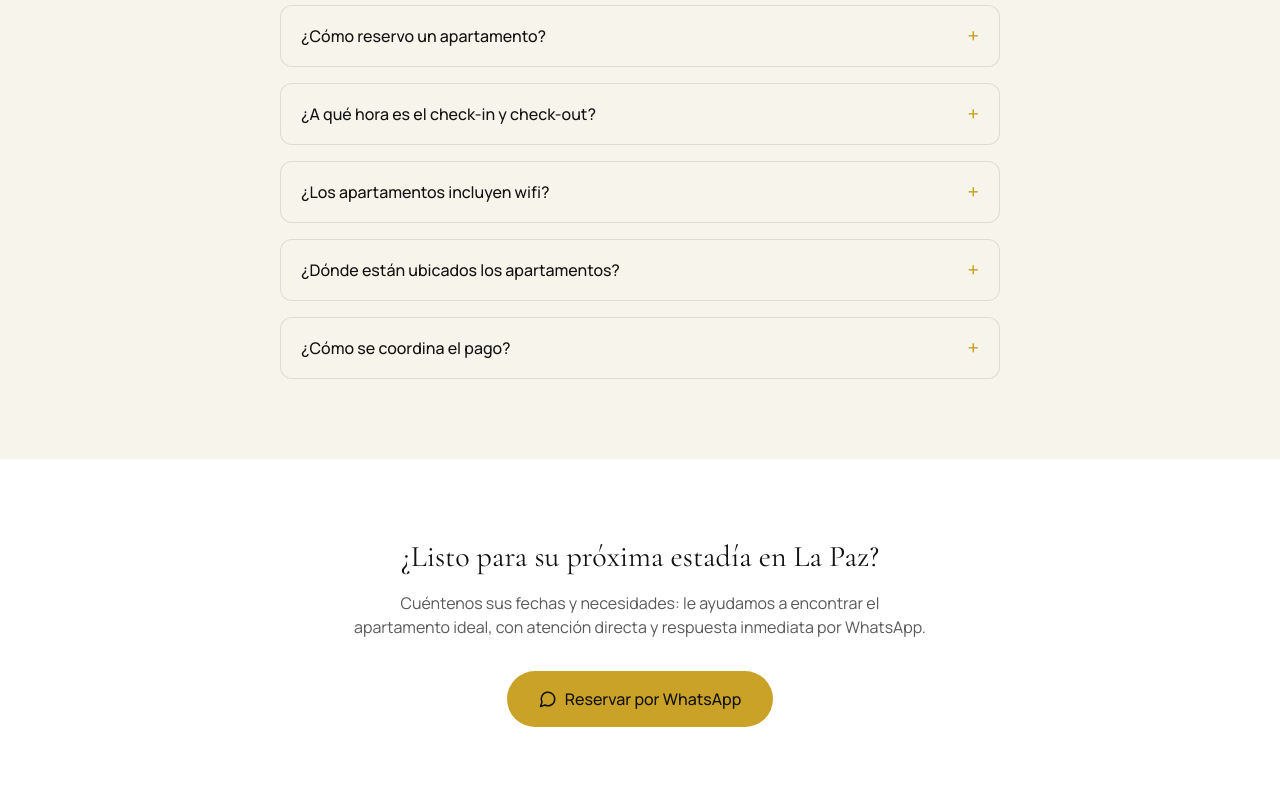
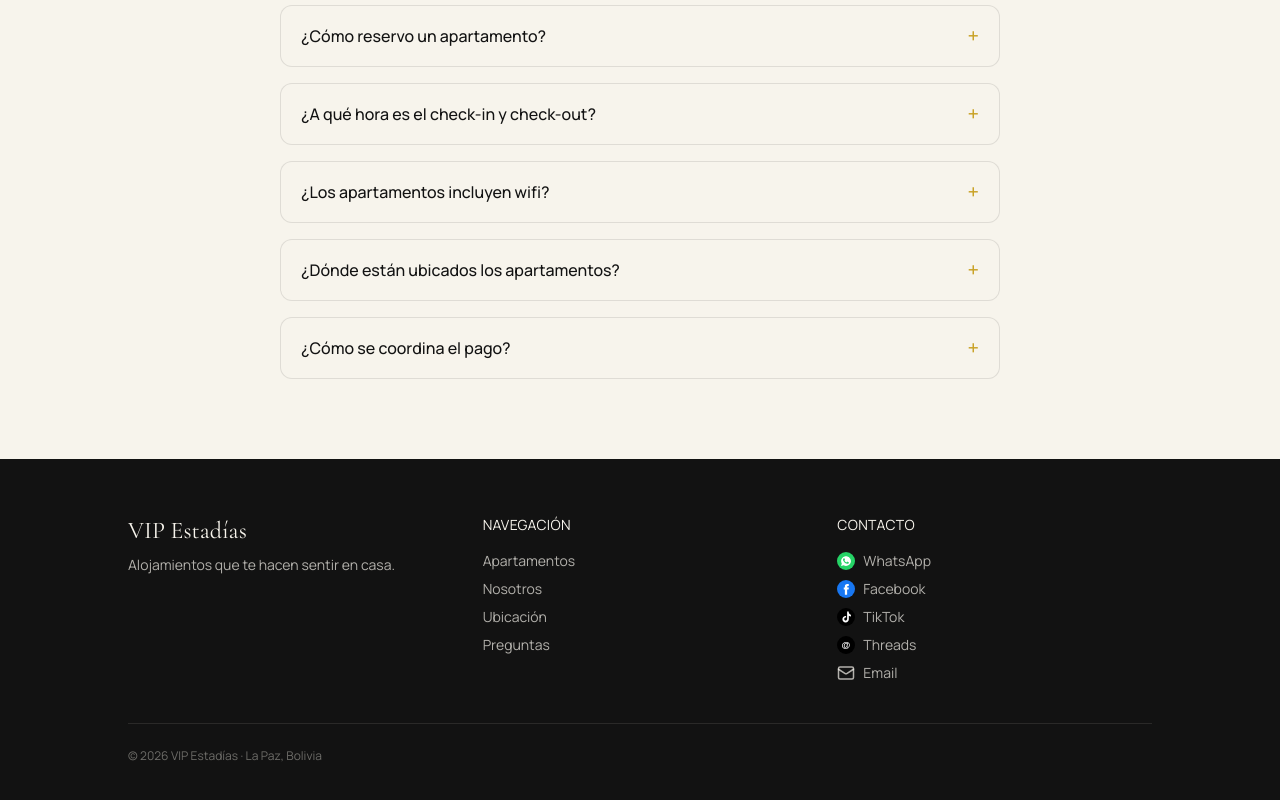
Before and after one commit to BladimirBLopez/andes-stay, a Next.js app: page / in a window 1280 px wide. Shown: the part 4536-5336 px from the top of the page. Built offline with nearby package versions, Linux system fonts and the light colour scheme.

Commit message:
Quitar CTA de contacto duplicado antes del Footer (queda solo la franja de foto)

```diff
--- a/app/page.tsx
+++ b/app/page.tsx
@@ -461,32 +461,6 @@ export default function Home() {
         </div>
       </motion.section>
 
-      {/* CONTACTO */}
-      <motion.section
-        initial="hidden"
-        whileInView="visible"
-        viewport={{ once: true }}
-        transition={{ duration: 0.6 }}
-        variants={fadeUp}
-        className="max-w-5xl mx-auto px-6 py-20 text-center"
-      >
-        <h2 className="font-display text-2xl md:text-3xl mb-4">
-          {t("contacto_titulo")}
-        </h2>
-        <p className="text-noche/70 max-w-xl mx-auto mb-8">
-          {t("contacto_sub")}
-        </p>
-        <a
-          href={`https://wa.me/${WHATSAPP_NUMBER}?text=${encodeURIComponent(whatsappMsg)}`}
-          target="_blank"
-          rel="noopener noreferrer"
-          className="inline-flex items-center gap-2 bg-terracota hover:bg-terracota-light transition-colors text-noche px-8 py-4 rounded-full font-medium"
-        >
-          <MessageCircle size={18} />
-          {t("contacto_boton")}
-        </a>
-      </motion.section>
-
       <Footer />
 
       {/* BOTÓN FLOTANTE WHATSAPP */}
```
